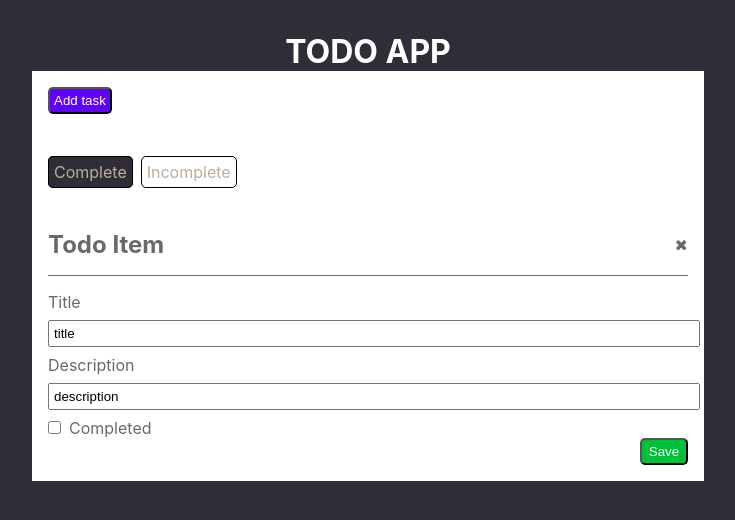
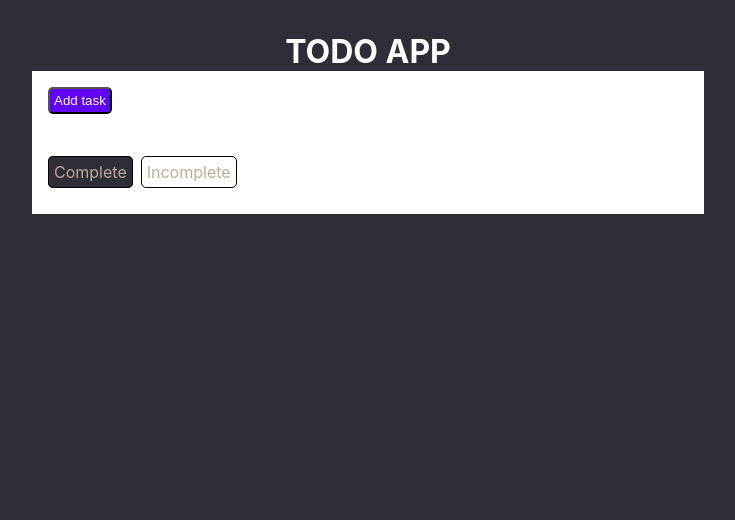
Before and after one commit to RASCOST/django-react-todo, a React (Create React App) app in the folder frontend/: page / in a window 1280 px wide. Shown: the top 520 px of the page, without its empty margins (272-1007 px from the left). Built offline with nearby package versions, Linux system fonts and the light colour scheme.

Commit message:
added functions edit and delete button

```diff
--- a/frontend/src/App.js
+++ b/frontend/src/App.js
@@ -49,6 +49,10 @@ function App() {
     alert("save" + JSON.stringify(item))
   }
 
+  const handleDelete = item => {
+    alert("delete" + JSON.stringify(item))
+  }
+
   const createItem = () => {
     const item = {
       title: "",
@@ -62,6 +66,7 @@ function App() {
 
   const editItem = item => {
     setActiveItem(item)
+    setModal(!modal)
   }
 
   const displayCompleted = status => {
@@ -108,11 +113,13 @@ function App() {
         <span>
           <button
             className='bc-color-dimgray color-white padding border-radius'
+            onClick={() => editItem(item)}
           >
             Edit
           </button>
           <button
             className='margin-left padding border-radius color-white bc-color-crimson'
+            onClick={() => handleDelete(item)}
           >
             Delete
           </button>
@@ -124,7 +131,10 @@ function App() {
     <main className='app-container'>
       <h1 className='color-white upper-case text-center margin-top'>Todo App</h1>
       <div className='card bc-color-white'>
-        <button className='bc-color-blueviolet border-radius color-white padding margin-bottom'>
+        <button
+          className='bc-color-blueviolet border-radius color-white padding margin-bottom'
+          onClick={createItem}
+        >
           Add task
         </button>
         {renderTabList()}
@@ -132,7 +142,13 @@ function App() {
           {renderItems()}
         </ul>
       </div>
-      <Modal />
+      {modal ? (
+        <Modal
+          activateItem={activeItem}
+          toggle={toggle}
+          handleSubmit={handleSubmit}
+        />
+      ) : null}
     </main>
   )
 }
--- a/frontend/src/components/Modal.js
+++ b/frontend/src/components/Modal.js
@@ -1,7 +1,7 @@
 import '../utilities.css'
 import './modal.css'
 
-const Modal = ({activateItem, toggle, handleSubmit}) => {
+const Modal = ({activeItem, toggle, handleSubmit}) => {
   return (
     <section className="modal">
       <div className='modal-header '>
@@ -10,13 +10,24 @@ const Modal = ({activateItem, toggle, handleSubmit}) => {
       </div>
       <div className='padding-top'>
         <label>Title</label><br/>
-        <input className='width margin-y padding' value='title' /><br/>
+        <input className='width margin-y padding' value={activeItem.title} /><br/>
         <label>Description</label><br/>
-        <input className='width margin-y padding' value='description' /><br/>
-        <input className='margin-right' type='checkbox' />
+        <input className='width margin-y padding' value={activeItem.description} /><br/>
+        <input
+          className='margin-right'
+          type='checkbox'
+          checked={activeItem.complete ? true : false}/>
         <label>Completed</label>
       </div>
-      <input className='modal-btn bc-color-limegreen color-white padding border-radius' type='submit' value='Save' />
+      <input
+        className='modal-btn bc-color-limegreen color-white padding border-radius'
+        type='submit'
+        value='Save'
+        onClick={() => {
+          handleSubmit()
+          toggle()
+        }}
+      />
     </section>
   )
 }
```
